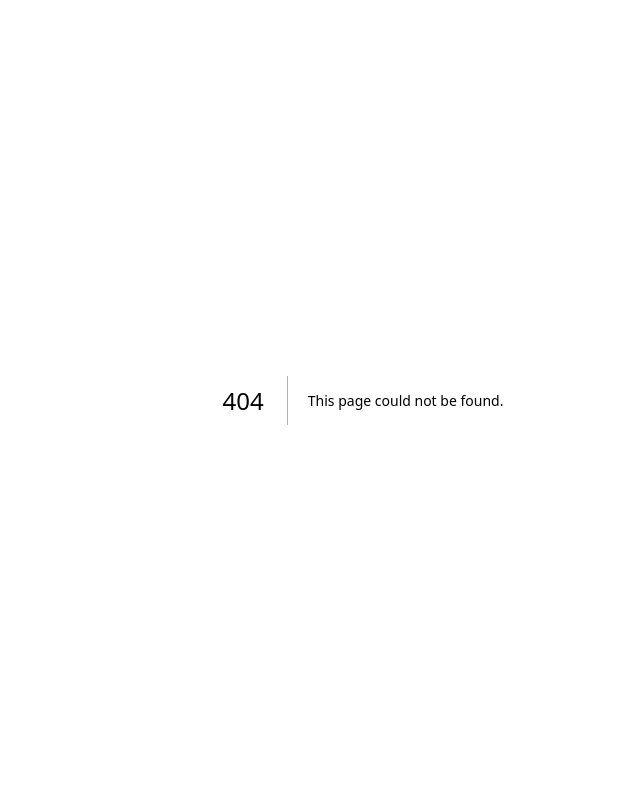
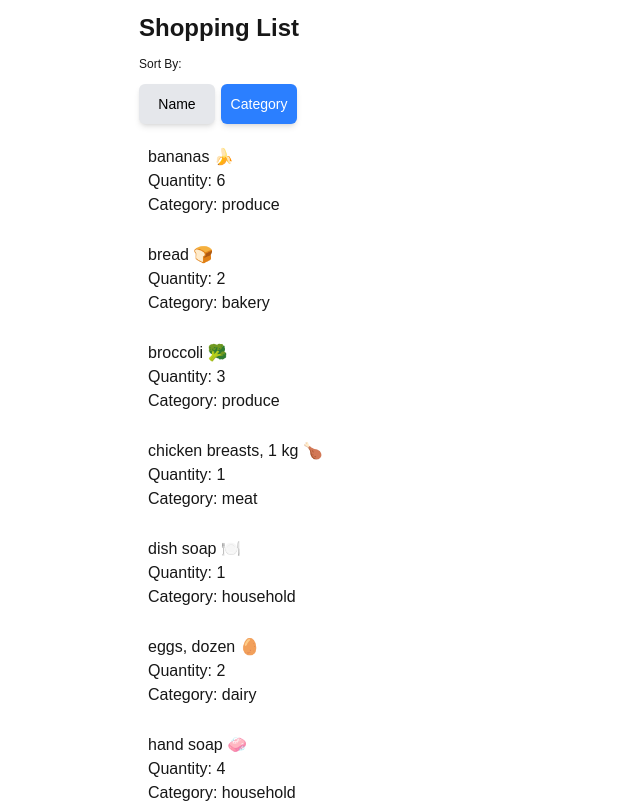
Before and after one commit to NoahwTaylor/cprg306-assignments, a Next.js app: page /week-6 in a window 1280 px wide. Before the commit this address had no page. Shown: the top 803 px of the page, without its empty margins (277-917 px from the left). Built offline with nearby package versions, Linux system fonts and the light colour scheme.

Commit message:
Completes week-6 functionality

```diff
--- /dev/null
+++ b/app/week-6/item-list.js
@@ -0,0 +1,45 @@
+"use client"
+import Item from "./item";
+import { useState } from "react";
+import { useEffect } from "react";
+import data from "./items.json"
+
+export default function ItemList(){
+  const [sortBy, setSortby] = useState("name")
+  const [items, setItems] = useState([...data])
+
+
+
+  const sortingChoice = (sortBy) => {
+    if(sortBy === "name")
+    {
+      setItems([...items].sort((o1, o2) => o1.name.localeCompare(o2.name)))
+    }
+    else if (sortBy === "category")
+    {
+      setItems([...items].sort((o1, o2) => o1.category.localeCompare(o2.category)))
+    }
+  }
+
+  useEffect(() => {
+      sortingChoice(sortBy);
+    }, [sortBy]);
+
+  return(
+    <article className="flex justify-center">
+      <div className="w-md mx-4">
+        <header className="my-3 text-2xl font-bold">
+          <h1>Shopping List</h1>
+          <div className="font-extralight">
+            <p className="text-xs my-3">Sort By:</p>
+            <button name="name-sort" className=" w-19 p-2 h-10 bg-gray-200 hover:bg-gray-300 rounded-md mr-1.5 text-black shadow-md text-sm" onClick={() => setSortby("name")}>Name</button>
+            <button name="category-sort" className="w-19 p-2 h-10 bg-blue-500 hover:bg-blue-600 rounded-md text-white shadow-md text-sm" onClick={() => setSortby("category")}>Category</button>
+          </div>
+        </header>
+        {items.map((item, index) => (
+          <Item key={index} {...item}/>
+        ))}
+      </div>
+    </article>
+  )
+}
--- /dev/null
+++ b/app/week-6/item.js
@@ -0,0 +1,12 @@
+export default function Item({name, quantity, category})
+{
+  return (
+      <div className="my-2 border border-white p-2 rounded-md">
+        <ul>
+          <li>{name}</li>
+          <li>Quantity: {quantity}</li>
+          <li>Category: {category}</li>
+        </ul>
+      </div>
+  );
+}
--- /dev/null
+++ b/app/week-6/items.json
@@ -0,0 +1,74 @@
+[
+  {
+    "id": "1h2GJKH12gkHG31h1H",
+    "name": "milk, 4 L 🥛",
+    "quantity": 1,
+    "category": "dairy"
+  },
+  {
+    "id": "2KJH3k2j3H1k2J3K1H",
+    "name": "bread 🍞",
+    "quantity": 2,
+    "category": "bakery"
+  },
+  {
+    "id": "3h2KJH3k2j3H1k2J3",
+    "name": "eggs, dozen 🥚",
+    "quantity": 2,
+    "category": "dairy"
+  },
+  {
+    "id": "4k2J3K1H2GJKH12gk",
+    "name": "bananas 🍌",
+    "quantity": 6,
+    "category": "produce"
+  },
+  {
+    "id": "5H1h1H2KJH3k2j3H",
+    "name": "broccoli 🥦",
+    "quantity": 3,
+    "category": "produce"
+  },
+  {
+    "id": "6H1k2J3K1H2GJKH1",
+    "name": "chicken breasts, 1 kg 🍗",
+    "quantity": 1,
+    "category": "meat"
+  },
+  {
+    "id": "7gkHG31h1H2KJH3k",
+    "name": "pasta sauce 🍝",
+    "quantity": 3,
+    "category": "canned goods"
+  },
+  {
+    "id": "8j3H1k2J3K1H2GJK",
+    "name": "spaghetti, 454 g 🍝",
+    "quantity": 2,
+    "category": "dry goods"
+  },
+  {
+    "id": "9H12gkHG31h1H2KJ",
+    "name": "toilet paper, 12 pack 🧻",
+    "quantity": 1,
+    "category": "household"
+  },
+  {
+    "id": "10H3k2j3H1k2J3K1",
+    "name": "paper towels, 6 pack",
+    "quantity": 1,
+    "category": "household"
+  },
+  {
+    "id": "11k2J3K1H2GJKH12",
+    "name": "dish soap 🍽️",
+    "quantity": 1,
+    "category": "household"
+  },
+  {
+    "id": "12GJKH12gkHG31h1",
+    "name": "hand soap 🧼",
+    "quantity": 4,
+    "category": "household"
+  }
+]
--- /dev/null
+++ b/app/week-6/page.js
@@ -0,0 +1,7 @@
+import ItemList from "./item-list"
+
+export default function Page() {
+  return(
+    <ItemList/>
+  );
+}
```
